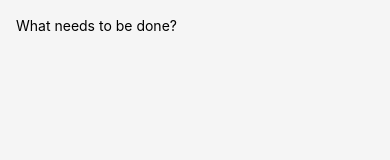
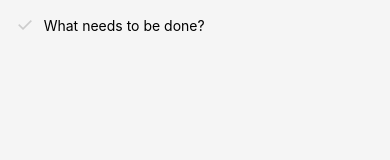
Before and after one commit to jnosornov/reactNativeTodos, a React Native app: screen / in a window 390 px wide. Shown: the top 160 px of the page. Built offline with nearby package versions, Linux system fonts and the light colour scheme.

Commit message:
add toggle all complete feature

```diff
--- a/App.js
+++ b/App.js
@@ -8,10 +8,24 @@
     constructor(props) {
         super(props);
         this.state = {
+            allComplete: false,
             value: "",
             items: []
         }
         this.handleAddItem = this.handleAddItem.bind(this);
+        this.handleToggleAllComplete = this.handleToggleAllComplete.bind(this);
+    }
+    handleToggleAllComplete() {
+        const complete = !this.state.allComplete;
+        const newItems = this.state.items.map((item) => ({
+            ...item,
+            complete
+        }));
+        console.table(newItems);
+        this.setState({
+            items: newItems,
+            allComplete: complete
+        })
     }
     handleAddItem() {
         if(!this.state.value) return;
@@ -35,6 +49,7 @@
                     value={ this.state.value }
                     onAddItem={ this.handleAddItem }
                     onChange={ (value) => this.setState({ value }) }
+                    onToggleAllComplete={ this.handleToggleAllComplete }
                 />
                 <View style={ styles.content }>
 
--- a/src/components/Header.js
+++ b/src/components/Header.js
@@ -1,10 +1,13 @@
 import React, { Component } from 'react';
-import { View, Text, StyleSheet, TextInput } from 'react-native';
+import { View, Text, StyleSheet, TextInput, TouchableOpacity } from 'react-native';
 
 class Header extends Component {
     render() {
         return (
             <View style={ styles.header }>
+            <TouchableOpacity onPress={ this.props.onToggleAllComplete }>
+                <Text style={ styles.toggleIcon }>{ String.fromCharCode(10003) }</Text>
+            </TouchableOpacity>
                 <TextInput
                     value={ this.props.value }
                     onChange={ this.props.onChange }
@@ -26,8 +29,13 @@
         justifyContent: "space-around",
         alignItems: "center"
     },
+    toggleIcon: {
+        fontSize: 20,
+        color: "#ccc"
+    },
     input: {
         flex: 1,
+        marginLeft: 10,
         height: 50
     }
 })
```
